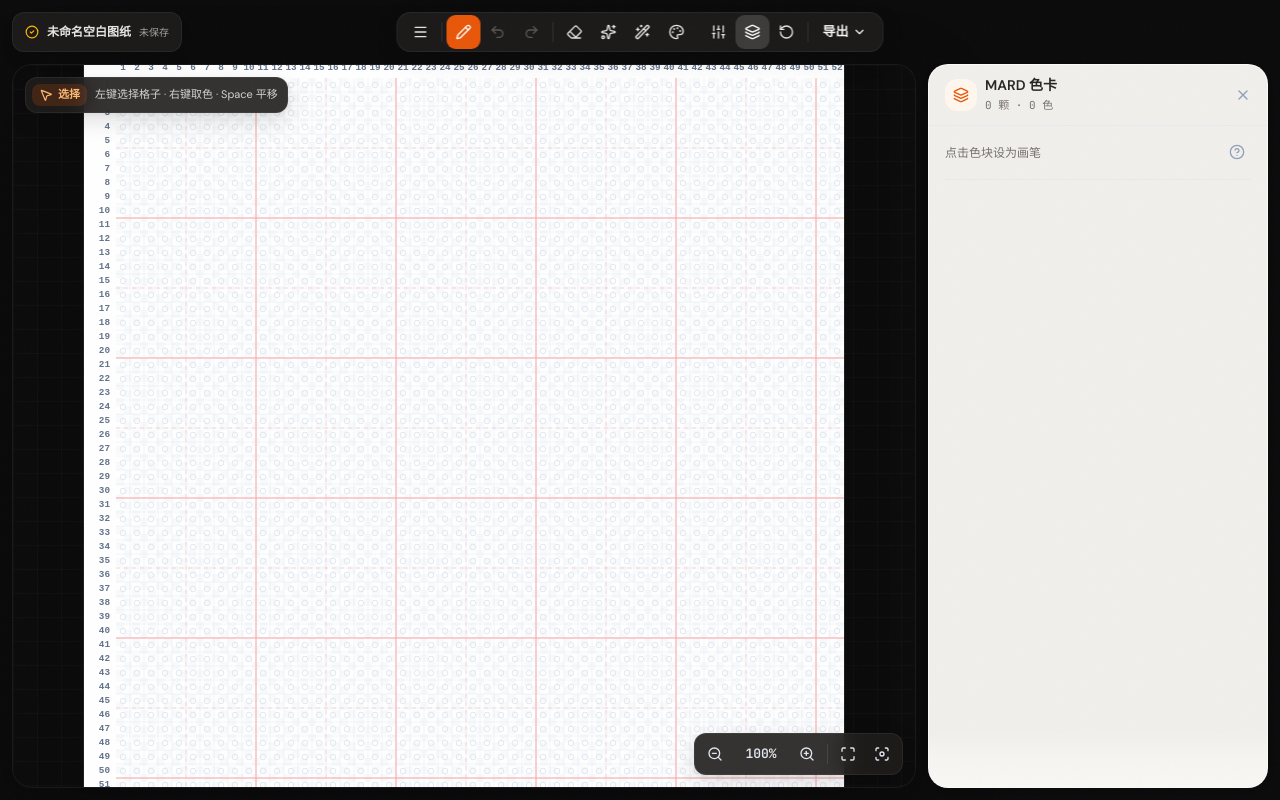
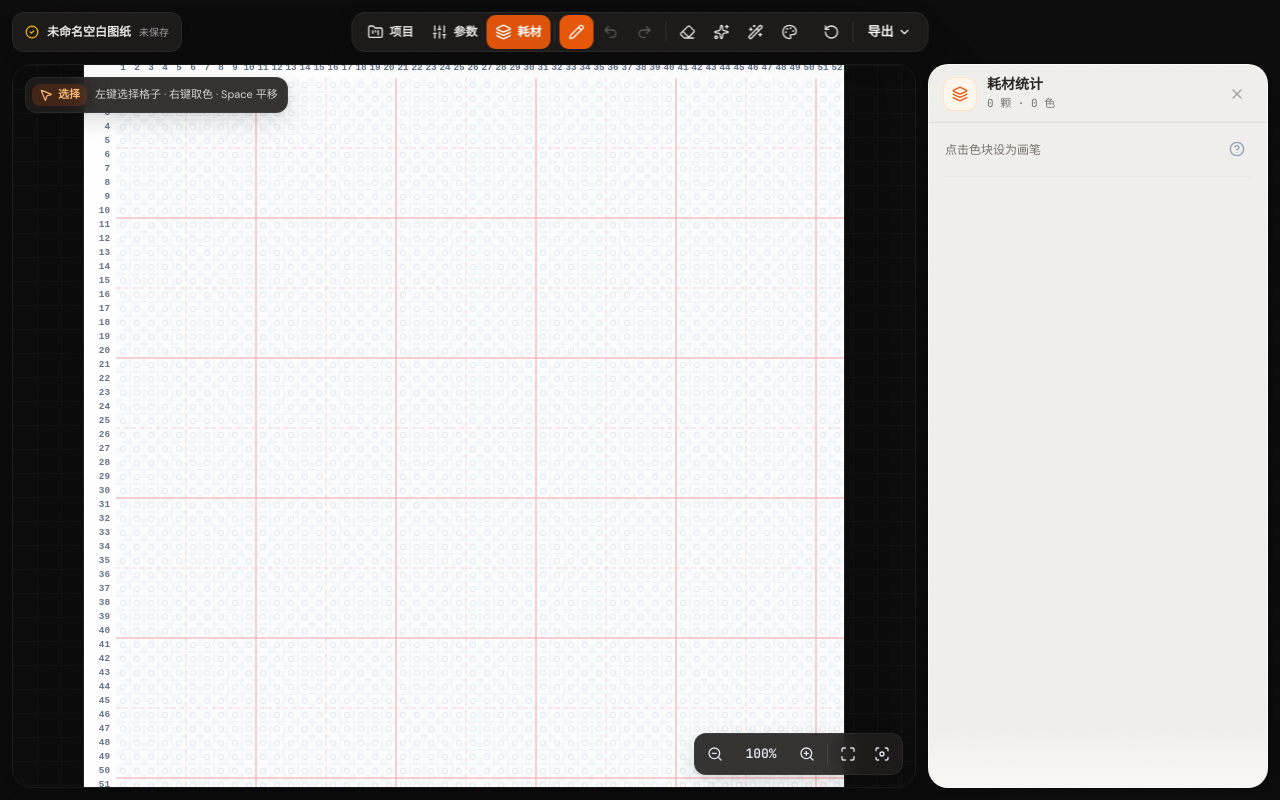
Before and after one commit to qiao39gs/Pixel, a React (Vite) app: page / in a window 1280 px wide. Both pictures are taken after a click on the button "创建". Built offline with nearby package versions, Linux system fonts and the light colour scheme.

Commit message:
统一工作区面板与项目列表样式

```diff
--- a/src/App.tsx
+++ b/src/App.tsx
@@ -40,7 +40,7 @@ export default function App() {
 
   // Completed Crop phase
   const handleImageCropped = useCallback((imageDataUrl: string) => {
-    useWorkspaceStore.setState({ kMedoidsOptimize: true });
+    useWorkspaceStore.setState({ kMedoidsOptimize: true, pipelineMode: 'process' });
     setCroppedImage(imageDataUrl);
     setWorkspaceOpen(true);
   }, []);
--- a/src/components/workspace/EditorFrame.tsx
+++ b/src/components/workspace/EditorFrame.tsx
@@ -31,6 +31,7 @@ export default function EditorFrame(props: Props) {
   const panelOpen = useWorkspaceStore(s => s.panelOpen);
   const setPanelOpen = useWorkspaceStore(s => s.setPanelOpen);
   const showPalettePanel = useWorkspaceStore(s => s.showPalettePanel);
+  const projectPanelOpen = useWorkspaceStore(s => s.projectPanelOpen);
   const leftOpen = panelOpen === 'left' || panelOpen === 'both';
   const rightOpen = panelOpen === 'right' || panelOpen === 'both';
   const initialized = useRef(false);
@@ -58,11 +59,12 @@ export default function EditorFrame(props: Props) {
       data-left-open={leftOpen}
       data-right-open={rightOpen}
       data-palette-open={showPalettePanel}
+      data-project-open={projectPanelOpen}
     >
       <main className="editor-canvas-stage">
         <CanvasViewport canvasRef={props.canvasRef} containerRef={props.containerRef} />
       </main>
-      {(leftOpen || rightOpen) && <button className="editor-panel-backdrop" onClick={() => setPanelOpen('none')} aria-label="关闭侧边面板" />}
+      {(leftOpen || rightOpen || projectPanelOpen) && <button className="editor-panel-backdrop" onClick={() => { setPanelOpen('none'); useWorkspaceStore.getState().setProjectPanelOpen(false); }} aria-label="关闭弹出面板" />}
       <PalettePanel currentPalette={props.currentPalette} />
       <TopToolbar
         currentPalette={props.currentPalette}
--- /dev/null
+++ b/src/components/workspace/PanelHeader.tsx
@@ -0,0 +1,27 @@
+import React from 'react';
+import { X } from 'lucide-react';
+
+interface Props {
+  icon: React.ReactNode;
+  title: string;
+  description: React.ReactNode;
+  onClose: () => void;
+  closeLabel: string;
+}
+
+export default function PanelHeader({ icon, title, description, onClose, closeLabel }: Props) {
+  return (
+    <header className="editor-panel-header">
+      <div className="flex min-w-0 items-center gap-2.5 text-stone-800">
+        <span className="editor-panel-header-icon">{icon}</span>
+        <div className="min-w-0">
+          <span className="block truncate font-sans text-sm font-bold leading-tight">{title}</span>
+          <span className="mt-0.5 block truncate text-[11px] text-stone-500">{description}</span>
+        </div>
+      </div>
+      <button onClick={onClose} className="editor-panel-close" title={closeLabel} aria-label={closeLabel}>
+        <X className="h-4 w-4" />
+      </button>
+    </header>
+  );
+}
--- a/src/components/workspace/RightStatsPanel.tsx
+++ b/src/components/workspace/RightStatsPanel.tsx
@@ -1,7 +1,8 @@
 import React from 'react';
-import { X, Layers } from 'lucide-react';
+import { Layers } from 'lucide-react';
 import { useWorkspaceStore } from '../../store/workspaceStore';
 import StatsPanel from './StatsPanel';
+import PanelHeader from './PanelHeader';
 
 export default function RightStatsPanel() {
   const panelOpen = useWorkspaceStore(s => s.panelOpen);
@@ -14,18 +15,7 @@ export default function RightStatsPanel() {
 
   return (
     <aside className="editor-side-panel editor-right-panel glass-panel animate-drawer-right">
-      <header className="flex items-center justify-between px-4 py-3 border-b border-slate-200/60 shrink-0">
-        <div className="flex items-center gap-2 text-stone-800 min-w-0">
-          <span className="flex w-8 h-8 items-center justify-center rounded-xl bg-orange-50 text-[#E8570A] shrink-0"><Layers className="w-4 h-4" /></span>
-          <div className="min-w-0">
-            <span className="block font-sans font-bold text-sm leading-tight">MARD 色卡</span>
-            <span className="block text-[11px] text-stone-500 mt-0.5 font-mono tabular-nums">{transformedPixels.filter(p => p.matchedBead.code !== 'EMPTY').length.toLocaleString()} 颗 · {stats.length} 色</span>
-          </div>
-        </div>
-        <button onClick={toggleRightPanel} className="p-2 -m-2 rounded-lg text-slate-400 hover:bg-slate-100 hover:text-slate-700 transition-colors cursor-pointer" title="关闭">
-          <X className="w-4 h-4" />
-        </button>
-      </header>
+      <PanelHeader icon={<Layers className="h-4 w-4" />} title="耗材统计" description={<span className="font-mono tabular-nums">{transformedPixels.filter(p => p.matchedBead.code !== 'EMPTY').length.toLocaleString()} 颗 · {stats.length} 色</span>} onClose={toggleRightPanel} closeLabel="关闭耗材统计" />
       <div className="flex-1 overflow-y-auto px-4 pt-3 pb-12 scrollbar-dark relative">
         <StatsPanel />
       </div>
--- a/src/components/workspace/TopToolbar.tsx
+++ b/src/components/workspace/TopToolbar.tsx
@@ -1,5 +1,5 @@
 import React from 'react';
-import { Menu, Pencil, Undo2, Redo2, Eraser, Sparkles, Wand2, Palette, Sliders, Layers, LayoutGrid, Award, Copy, RotateCcw, ChevronDown } from 'lucide-react';
+import { FolderKanban, Pencil, Undo2, Redo2, Eraser, Sparkles, Wand2, Palette, Sliders, Layers, LayoutGrid, Award, Copy, RotateCcw, ChevronDown } from 'lucide-react';
 import { useState } from 'react';
 import { BeadPaletteItem, TransformedPixel, IngredientStat } from '../../types';
 import { useWorkspaceStore } from '../../store/workspaceStore';
@@ -28,6 +28,21 @@ function TButton({ active, onClick, title, Icon, activeCls = 'bg-[#E8570A] text-
 
 const Sep = () => <span className="w-px h-5 bg-white/10 mx-1 shrink-0" />;
 
+function PanelButton({ active, onClick, title, label, Icon }: {
+  active: boolean;
+  onClick: () => void;
+  title: string;
+  label: string;
+  Icon: React.ComponentType<{ className?: string }>;
+}) {
+  return (
+    <button onClick={onClick} title={title} aria-label={title} aria-pressed={active} className="editor-panel-button cursor-pointer">
+      <Icon className={IconSize} />
+      <span>{label}</span>
+    </button>
+  );
+}
+
 export default function TopToolbar({ currentPalette, onGeneratePng, onGeneratePdf, onReset }: Props) {
   const editMode = useWorkspaceStore(s => s.editMode);
   const setEditMode = useWorkspaceStore(s => s.setEditMode);
@@ -44,7 +59,8 @@ export default function TopToolbar({ currentPalette, onGeneratePng, onGeneratePd
   const denoise = useWorkspaceStore(s => s.denoise);
   const showPalettePanel = useWorkspaceStore(s => s.showPalettePanel);
   const setShowPalettePanel = useWorkspaceStore(s => s.setShowPalettePanel);
-  const toggleProjectPanel = useWorkspaceStore(s => s.toggleProjectPanel);
+  const projectPanelOpen = useWorkspaceStore(s => s.projectPanelOpen);
+  const setProjectPanelOpen = useWorkspaceStore(s => s.setProjectPanelOpen);
   const toggleLeftDrawer = useWorkspaceStore(s => s.toggleLeftDrawer);
   const toggleRightPanel = useWorkspaceStore(s => s.toggleRightPanel);
   const setPanelOpen = useWorkspaceStore(s => s.setPanelOpen);
@@ -96,8 +112,28 @@ export default function TopToolbar({ currentPalette, onGeneratePng, onGeneratePd
       pushToast('复制失败，请检查剪贴板权限');
     }
   };
-  const toggleLeftPanel = () => window.matchMedia('(max-width: 1023px)').matches ? setPanelOpen(leftOpen ? 'none' : 'left') : toggleLeftDrawer();
-  const toggleStatsPanel = () => window.matchMedia('(max-width: 1023px)').matches ? setPanelOpen(rightOpen ? 'none' : 'right') : toggleRightPanel();
+  const toggleProjects = () => {
+    setPanelOpen('none');
+    setShowPalettePanel(false);
+    setProjectPanelOpen(!projectPanelOpen);
+  };
+  const toggleLeftPanel = () => {
+    setProjectPanelOpen(false);
+    setShowPalettePanel(false);
+    if (window.matchMedia('(max-width: 1023px)').matches) setPanelOpen(leftOpen ? 'none' : 'left');
+    else toggleLeftDrawer();
+  };
+  const toggleStatsPanel = () => {
+    setProjectPanelOpen(false);
+    setShowPalettePanel(false);
+    if (window.matchMedia('(max-width: 1023px)').matches) setPanelOpen(rightOpen ? 'none' : 'right');
+    else toggleRightPanel();
+  };
+  const toggleBrushPalette = () => {
+    setProjectPanelOpen(false);
+    setPanelOpen('none');
+    setShowPalettePanel(!showPalettePanel);
+  };
   const resetImage = () => {
     if (!confirmDiscardChanges('当前项目有未保存的修改。重选图片将放弃这些修改，是否继续？')) return;
     useWorkspaceStore.getState().clearCurrentProject();
@@ -109,8 +145,12 @@ export default function TopToolbar({ currentPalette, onGeneratePng, onGeneratePd
     <>
       {/* 顶部居中工具栏 */}
       <nav aria-label="编辑器工具栏" className="editor-top-toolbar glass-toolbar animate-toolbar-pop">
-        {/* 菜单分组 */}
-        <TButton active={false} onClick={toggleProjectPanel} title="项目" Icon={Menu} activeCls="" />
+        {/* 弹出面板入口 */}
+        <div className="flex items-center">
+          <PanelButton active={projectPanelOpen} onClick={toggleProjects} title="项目管理：保存、打开和备份图纸" label="项目" Icon={FolderKanban} />
+          <PanelButton active={leftOpen} onClick={toggleLeftPanel} title="图纸参数：规格、颜色、裁剪和视图" label="参数" Icon={Sliders} />
+          <PanelButton active={rightOpen} onClick={toggleStatsPanel} title="耗材统计：查看色号和拼豆用量" label="耗材" Icon={Layers} />
+        </div>
         <Sep />
 
         {/* 编辑分组 */}
@@ -127,17 +167,12 @@ export default function TopToolbar({ currentPalette, onGeneratePng, onGeneratePd
             <TButton active={isEraser} onClick={() => { setIsEraser(!isEraser); setBrushBead(null); }} title="橡皮擦 (E)" Icon={Eraser} activeCls="bg-red-500 text-white" />
             <TButton active={false} onClick={() => denoise(gridWidth, gridHeight, currentPalette)} title="去杂色" Icon={Sparkles} />
             <TButton active={wandMode} onClick={() => { setWandMode(!wandMode); setWandSelection(new Set()); }} title="魔棒 (W)" Icon={Wand2} activeCls="bg-cyan-500 text-white" />
-            <TButton active={showPalettePanel} onClick={() => setShowPalettePanel(!showPalettePanel)} title="色板 (B)" Icon={Palette} activeCls="bg-[#E8570A] text-white" />
+            <TButton active={showPalettePanel} onClick={toggleBrushPalette} title="画笔色板：选择绘制颜色 (B)" Icon={Palette} activeCls="bg-[#E8570A] text-white" />
           </>}
         </div>
 
-        {/* 面板切换 */}
         <span className="hidden sm:block"><Sep /></span>
-        <div className="flex items-center">
-          <TButton active={leftOpen} onClick={toggleLeftPanel} title="参数面板" Icon={Sliders} activeCls="bg-white/15 text-white" />
-          <TButton active={rightOpen} onClick={toggleStatsPanel} title="色卡面板" Icon={Layers} activeCls="bg-white/15 text-white" />
-          <TButton active={false} onClick={resetImage} title="重选图片" Icon={RotateCcw} />
-        </div>
+        <TButton active={false} onClick={resetImage} title="返回首页并选择其他图片" Icon={RotateCcw} />
 
         {/* 导出 */}
         <Sep />
--- a/src/index.css
+++ b/src/index.css
@@ -118,6 +118,63 @@ body::after {
   transition: color 150ms ease, background-color 150ms ease, transform 150ms ease;
 }
 
+.editor-panel-button {
+  display: inline-flex;
+  height: 34px;
+  flex: 0 0 auto;
+  align-items: center;
+  justify-content: center;
+  gap: 6px;
+  border-radius: 9px;
+  padding: 0 9px;
+  color: #E7E5E4;
+  font-size: 12px;
+  font-weight: 700;
+  transition: color 150ms ease, background-color 150ms ease, transform 150ms ease;
+}
+
+.editor-panel-button:hover { background: rgba(255, 255, 255, 0.1); }
+.editor-panel-button[aria-pressed="true"] { background: rgba(232, 87, 10, 0.95); color: white; }
+.editor-panel-button:active { transform: scale(0.96); }
+
+.editor-panel-header {
+  display: flex;
+  min-height: 58px;
+  flex: 0 0 auto;
+  align-items: center;
+  justify-content: space-between;
+  border-bottom: 1px solid rgba(214, 211, 209, 0.65);
+  padding: 10px 14px;
+}
+
+.editor-panel-header-icon {
+  display: inline-flex;
+  width: 34px;
+  height: 34px;
+  flex: 0 0 auto;
+  align-items: center;
+  justify-content: center;
+  border: 1px solid rgba(251, 146, 60, 0.18);
+  border-radius: 11px;
+  background: #FFF7ED;
+  color: var(--editor-accent);
+}
+
+.editor-panel-close {
+  display: inline-flex;
+  width: 32px;
+  height: 32px;
+  flex: 0 0 auto;
+  align-items: center;
+  justify-content: center;
+  border-radius: 9px;
+  color: #A8A29E;
+  cursor: pointer;
+  transition: color 150ms ease, background-color 150ms ease;
+}
+
+.editor-panel-close:hover { background: #E7E5E4; color: #44403C; }
+
 .editor-tool-button:not(:disabled):active { transform: scale(0.94); }
 .editor-tool-button:focus-visible,
 .editor-top-toolbar button:focus-visible {
@@ -201,13 +258,15 @@ body::after {
   border-radius: 20px;
 }
 
-.editor-left-panel { left: 12px; }
+.editor-left-panel,
+.editor-project-panel { left: 12px; }
 .editor-right-panel { right: 12px; }
 
 .editor-panel-backdrop { display: none; }
 
 @media (min-width: 1024px) {
   .editor-shell[data-left-open="true"] { --editor-stage-left: 364px; }
+  .editor-shell[data-project-open="true"] { --editor-stage-left: 364px; }
   .editor-shell[data-right-open="true"] { --editor-stage-right: 364px; }
   .editor-canvas-stage {
     left: var(--editor-stage-left);
@@ -247,7 +306,8 @@ body::after {
     width: calc(100vw - 12px);
     border-radius: 18px;
   }
-  .editor-left-panel { left: 6px; }
+  .editor-left-panel,
+  .editor-project-panel { left: 6px; }
   .editor-right-panel { right: 6px; }
   .editor-palette-panel {
     top: auto;
@@ -259,6 +319,7 @@ body::after {
     border-radius: 18px;
   }
   .editor-shell[data-palette-open="true"] .zoom-controls { display: none; }
+  .editor-panel-button { gap: 4px; padding: 0 6px; font-size: 10px; }
   .tool-hint {
     top: 8px;
     left: 8px;
```
Also changed, not shown: src/components/workspace/LeftDrawer.tsx (+3 -10 lines), src/components/workspace/PalettePanel.tsx (+3 -7 lines), src/components/workspace/ProjectDrawer.tsx (+7 -17 lines), src/components/workspace/ProjectPanel.tsx (+35 -30 lines).
